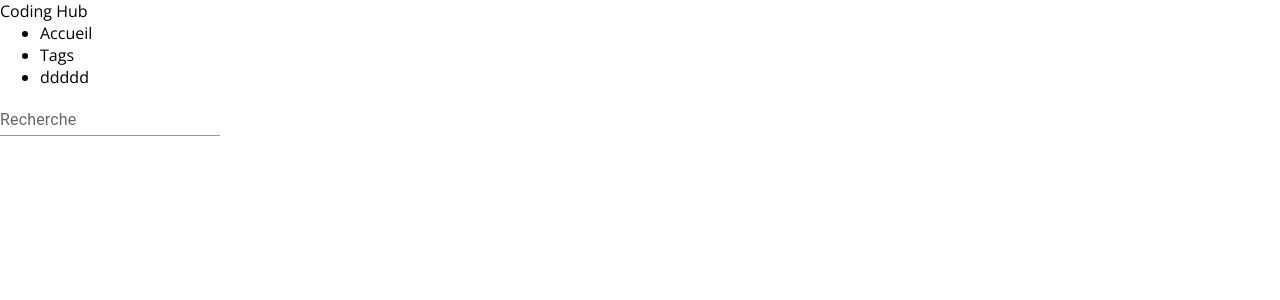
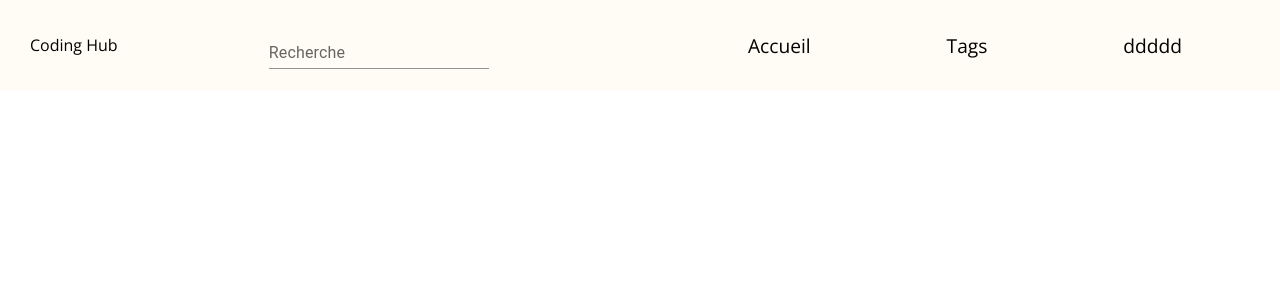
Before and after one commit to AxelDemorest/Coding-Hub, a React (Create React App) app in the folder client/: page / in a window 1280 px wide. Shown: the top 300 px of the page. Built offline with nearby package versions, Linux system fonts and the light colour scheme.

Commit message:
start react header

```diff
--- a/client/package.json
+++ b/client/package.json
@@ -12,6 +12,7 @@
     "react": "^18.2.0",
     "react-dom": "^18.2.0",
     "react-scripts": "5.0.1",
+    "styled-components": "^5.3.5",
     "web-vitals": "^2.1.4"
   },
   "scripts": {
--- a/client/src/components/navigation/navigation.jsx
+++ b/client/src/components/navigation/navigation.jsx
@@ -1,24 +1,50 @@
-import styled from 'styled-components'
+import styled from 'styled-components';
 import TextField from '@mui/material/TextField';
+
+const Nav = styled.nav`
+    display: flex;
+    background: #fffcf6;
+    justify-content: space-between;
+    height: 90px;
+    padding: 0 30px;
+    align-items: center;
+`
+
+const NavBar = styled.div`
+    display: flex;
+    width: 50%;
+`
+const NavItems = styled.ul`
+    display: flex;
+    width: 100%;
+    justify-content: space-around;
+`
+
+const NavLink = styled.li`
+    margin: 0 1rem;
+    font-size: 1.2rem;
+    list-style: none;
+    cursor: pointer;
+`
 
 const Navigation = () => {
     return (
-        <div className='navigation'>
+        <Nav className='navigation'>
             <div className="logo">Coding Hub</div>
-            <div className="navbar">
-                <ul>
-                    <li className="navlink">Accueil</li>
-                    <li className="navlink">Tags</li>
-                    <li className="navlink">ddddd</li>
-                </ul>
-                <TextField
+            <TextField
                 id="standard-search"
                 label="Recherche"
                 type="search"
                 variant="standard"
-                />
-            </div>
-        </div>
+            />
+            <NavBar className="navbar">
+                <NavItems className='navItems'>
+                    <NavLink className="navlink">Accueil</NavLink>
+                    <NavLink className="navlink">Tags</NavLink>
+                    <NavLink className="navlink">ddddd</NavLink>
+                </NavItems>
+            </NavBar>
+        </Nav>
     )
 }
 
```
Also changed, not shown: 1 other file (tests, documents, lock files or other folders).
